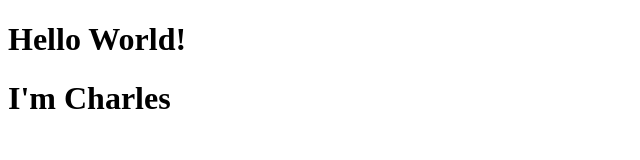
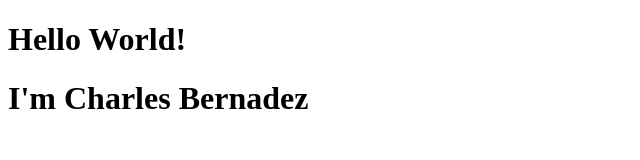
Before and after one commit to mylftea/mylf, a plain HTML site: page index.html in a window 1280 px wide. Shown: the whole page, without its empty margins (0-640 px from the left). Drawn offline with Linux system fonts and the light colour scheme.

Commit message:
mylfindex.html
minor changes

```diff
--- a/index.html
+++ b/index.html
@@ -8,6 +8,6 @@
 </head>
 <body>
     <h1>Hello World!</h1>
-    <h1>I'm Charles</h1>
+    <h1>I'm Charles Bernadez</h1>
 </body>
 </html>
```
